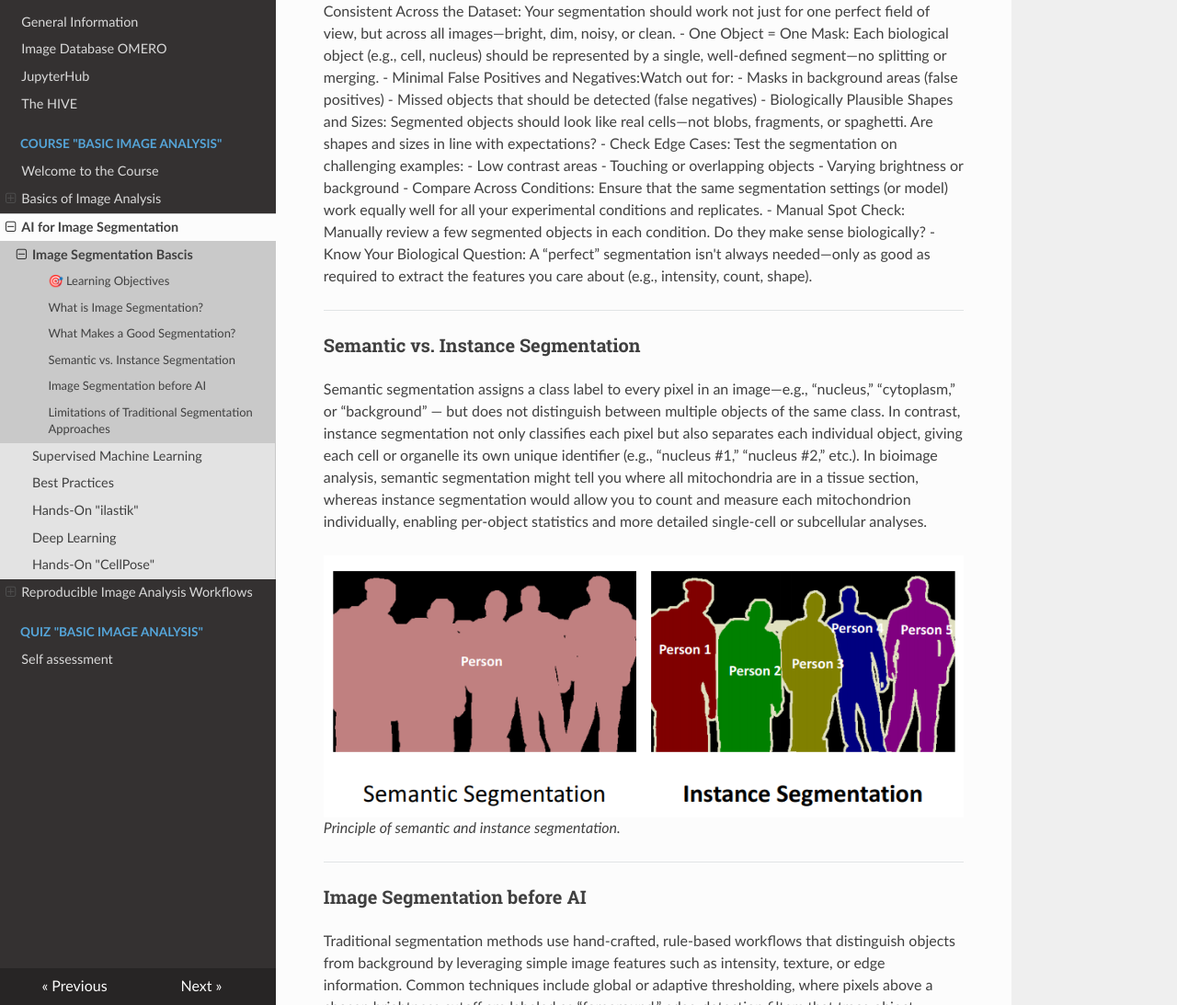
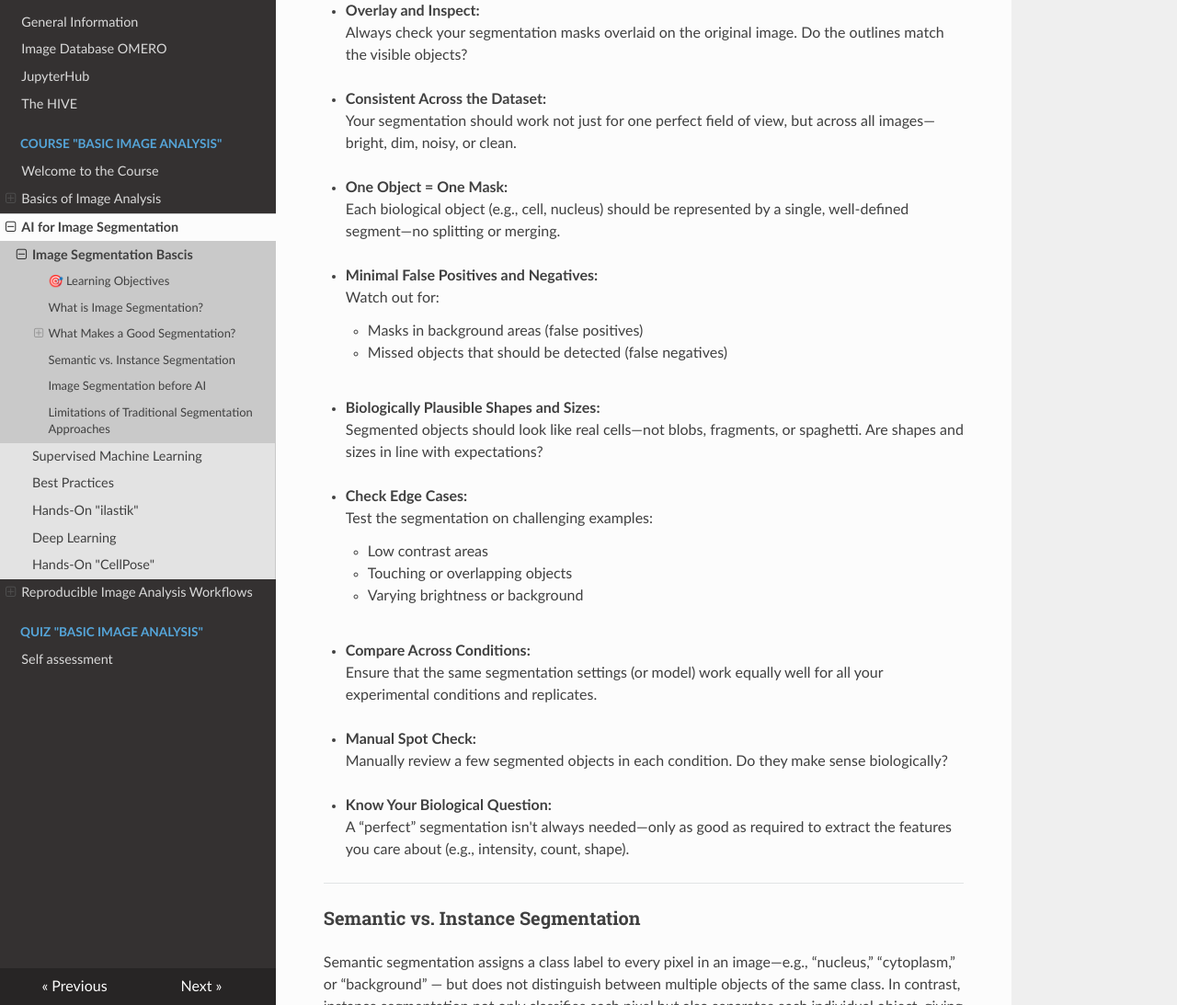
Before and after one commit to MuensterImagingNetwork/MINCourses_ImageAnalysis, an MkDocs documentation site: the page built from docs/basic/mlforsegmentation/imagesegmentation.md, in a window 1280 px wide and 1400 px high, scrolled down 1120 px. Shown: the part 307-1400 px from the top of the window at 92% size. Built offline with MkDocs 1.6.1, drawn with Linux system fonts in a browser that asks for light colours; nearby versions of some CDN libraries; some of the changed text lies outside the part shown.

Commit message:
markdown fixed

```diff
--- a/docs/basic/mlforsegmentation/imagesegmentation.md
+++ b/docs/basic/mlforsegmentation/imagesegmentation.md
@@ -37,21 +37,46 @@ structure count as well as the intensity of cells and nuclei.* <br>
 ---
 ### What Makes a Good Segmentation?
 
-How to assess your segmentation—visually and practically
-- Overlay and Inspect: Always check your segmentation masks overlaid on the original image. Do the outlines match the visible objects?
--  Consistent Across the Dataset: Your segmentation should work not just for one perfect field of view, but across all images—bright, dim, noisy, or clean.
-- One Object = One Mask: Each biological object (e.g., cell, nucleus) should be represented by a single, well-defined segment—no splitting or merging.
-- Minimal False Positives and Negatives:Watch out for:
+##### How to assess your segmentation—visually and practically:
+- **Overlay and Inspect:** <br>
+Always check your segmentation masks overlaid on the original image. Do the outlines match the visible objects?
+<br>
+<br>
+- **Consistent Across the Dataset:** <br>
+Your segmentation should work not just for one perfect field of view, but across all images—bright, dim, noisy, or clean.
+<br>
+<br>
+- **One Object = One Mask:** <br>
+Each biological object (e.g., cell, nucleus) should be represented by a single, well-defined segment—no splitting or merging.
+<br>
+<br>
+- **Minimal False Positives and Negatives:** <br>
+	Watch out for:
 	- Masks in background areas (false positives)
 	- Missed objects that should be detected (false negatives)
-- Biologically Plausible Shapes and Sizes: Segmented objects should look like real cells—not blobs, fragments, or spaghetti. Are shapes and sizes in line with expectations?
-- Check Edge Cases: Test the segmentation on challenging examples:
+<br>
+<br>
+- **Biologically Plausible Shapes and Sizes:** <br>
+Segmented objects should look like real cells—not blobs, fragments, or spaghetti. Are shapes and sizes in line with expectations?
+<br>
+<br>
+- **Check Edge Cases:** <br>
+Test the segmentation on challenging examples:
 	- Low contrast areas
 	- Touching or overlapping objects
 	- Varying brightness or background
-- Compare Across Conditions: Ensure that the same segmentation settings (or model) work equally well for all your experimental conditions and replicates.
-- Manual Spot Check: Manually review a few segmented objects in each condition. Do they make sense biologically?
-- Know Your Biological Question: A “perfect” segmentation isn't always needed—only as good as required to extract the features you care about (e.g., intensity, count, shape).
+<br>
+<br>
+- **Compare Across Conditions:** <br>
+Ensure that the same segmentation settings (or model) work equally well for all your experimental conditions and replicates.
+<br>
+<br>
+- **Manual Spot Check:** <br>
+Manually review a few segmented objects in each condition. Do they make sense biologically?
+<br>
+<br>
+- **Know Your Biological Question:** <br>
+A “perfect” segmentation isn't always needed—only as good as required to extract the features you care about (e.g., intensity, count, shape).
 
 ---
 
```
